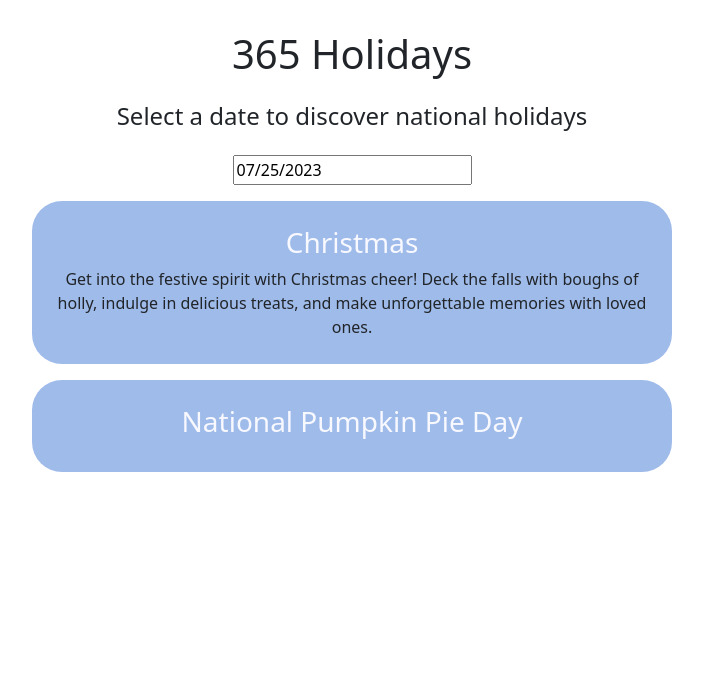
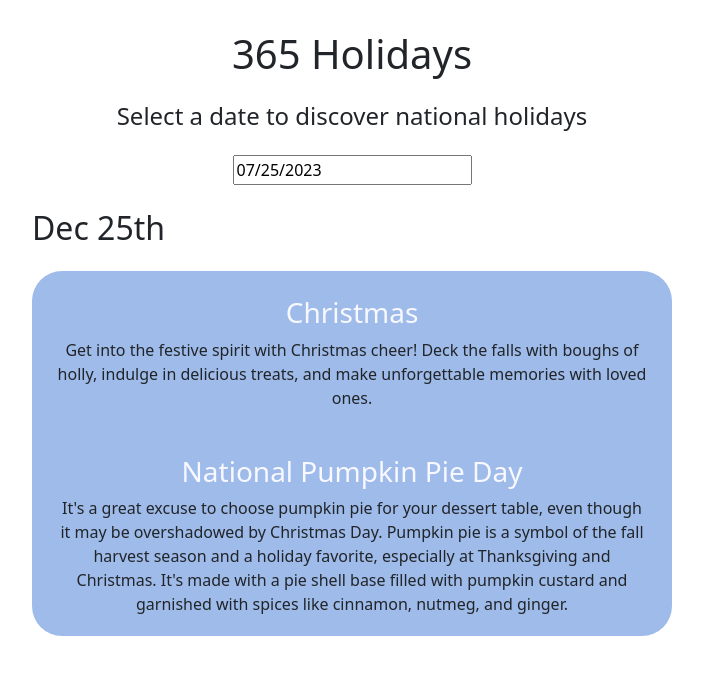
Before and after one commit to nianokia/calendar, a React (Create React App) app: page / in a window 1280 px wide. Shown: the top 674 px of the page, without its empty margins (288-991 px from the left). Built offline with nearby package versions, Linux system fonts and the light colour scheme.

Commit message:
Added description & improved style

```diff
--- a/src/Holidays.css
+++ b/src/Holidays.css
@@ -2,10 +2,14 @@
   padding: 0 30px;
 }
 
-.Holidays .holidayCard {
+.Holidays .holidayCardContainer {
   background: rgb(159, 187, 234);
   border-radius: 30px;
-  padding: 25px 0;
+
+}
+
+.Holidays .holidayCard {
+  padding: 25px 0 20px;
 }
 
 .Holidays h3 {
--- a/src/Holidays.js
+++ b/src/Holidays.js
@@ -5,9 +5,11 @@ import "./Holidays.css";
 export default function Holidays() {
   return (
     <div className="Holidays">
-      <div className="holidayCard mb-3">
+      <h2 className="text-start my-4">Dec 25th</h2>
+      <div className="holidayCardContainer">
+        <div className="holidayCard">
           <h3>Christmas</h3>
-        <div className="mx-4">
+          <div className="holidayDescription mx-4">
             Get into the festive spirit with Christmas cheer! Deck the falls with
             boughs of holly, indulge in delicious treats, and make unforgettable
             memories with loved ones.
@@ -15,6 +17,11 @@ export default function Holidays() {
         </div>
         <div className="holidayCard">
           <h3>National Pumpkin Pie Day</h3>
+          <div className="holidayDescription mx-4">
+          It's a great excuse to choose pumpkin pie for your dessert table, even though it may be overshadowed by Christmas Day.
+          Pumpkin pie is a symbol of the fall harvest season and a holiday favorite, especially at Thanksgiving and Christmas. It's made with a pie shell base filled with pumpkin custard and garnished with spices like cinnamon, nutmeg, and ginger.
+          </div>
+        </div>
       </div>
     </div>
   );
```
Lines whose indentation alone changed are shown as unchanged.
